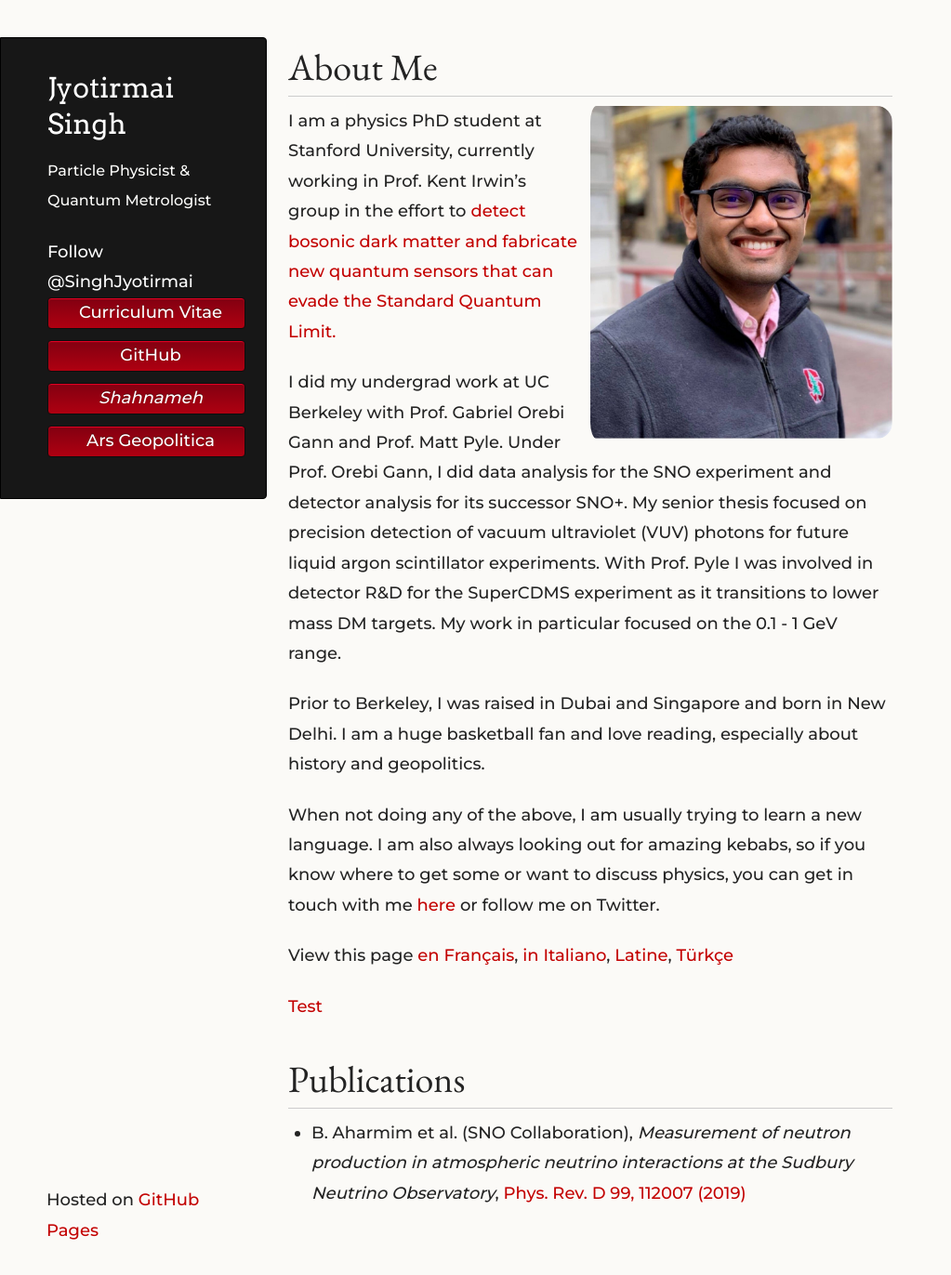
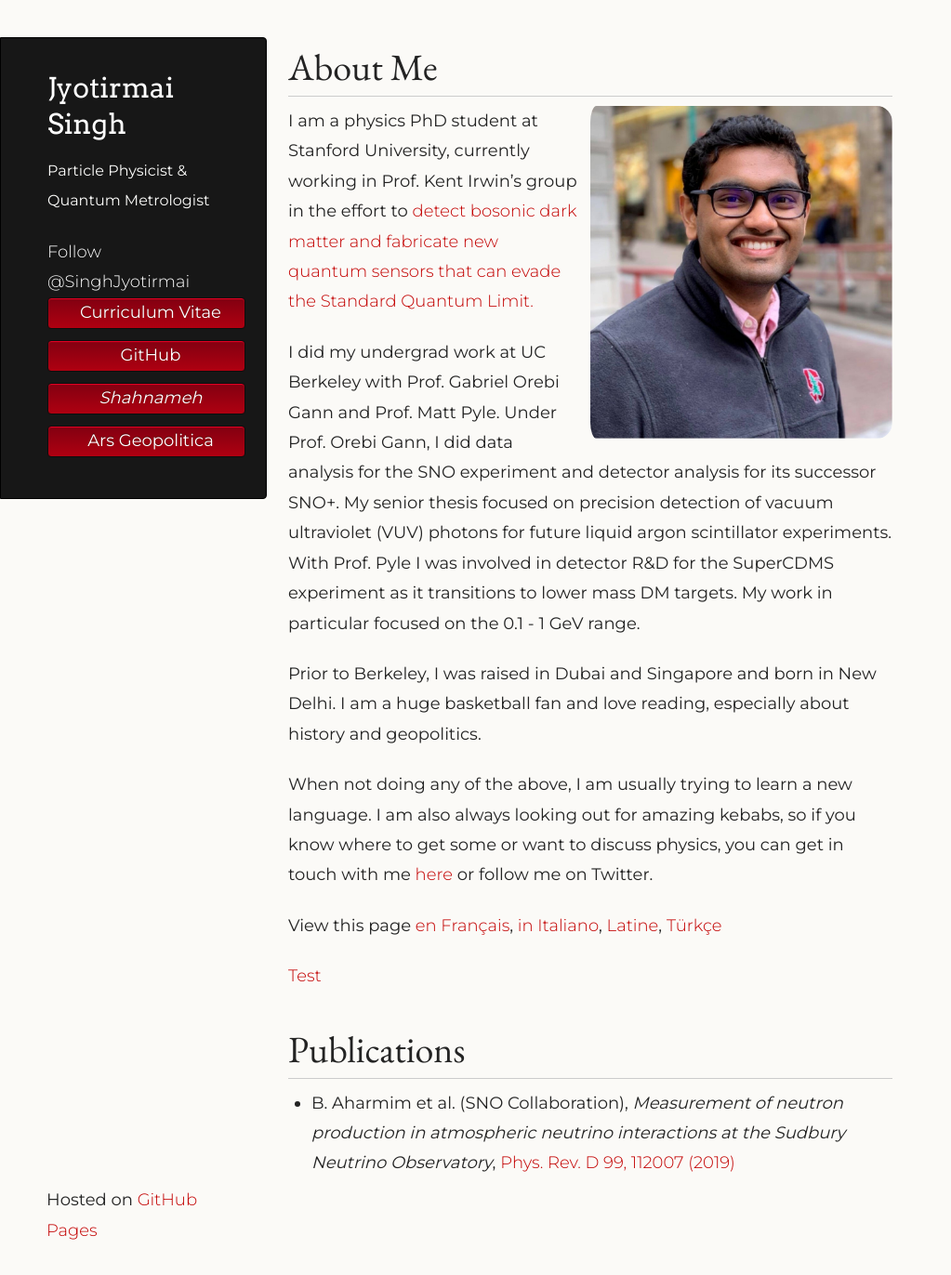
Before and after one commit to joe-singh/joe-singh.github.io, a Jekyll site: the page built from index.md, in a window 1280 px wide and 1372 px high. Shown: the whole window at 93% size, without its empty margins (0-1023 px from the left). Built offline with Jekyll 4.4.1, drawn with Linux system fonts in a browser that asks for light colours; some web fonts are replaced; comment, search, counter and statistics services are not loaded.

Commit message:
adding css

```diff
--- a/_sass/jekyll-theme-dinky.scss
+++ b/_sass/jekyll-theme-dinky.scss
@@ -5,8 +5,8 @@
 @import url('https://fonts.googleapis.com/css2?family=Faustina&display=swap');
 @import url('https://fonts.googleapis.com/css2?family=Noto+Serif&display=swap');
 @import url('https://fonts.googleapis.com/css2?family=EB+Garamond&display=swap');
-//@import url('https://fonts.googleapis.com/css2?family=Montserrat:wght@300;400&display=swap');
-@import url('https://fonts.googleapis.com/css2?family=Montserrat:wght@500&display=swap');
+@import url('https://fonts.googleapis.com/css2?family=Montserrat:wght@300;400&display=swap');
+//@import url('https://fonts.googleapis.com/css2?family=Montserrat:wght@500&display=swap');
 
 /* MeyerWeb Reset */
 
```
